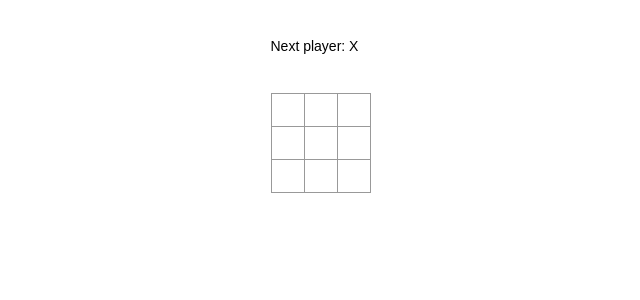
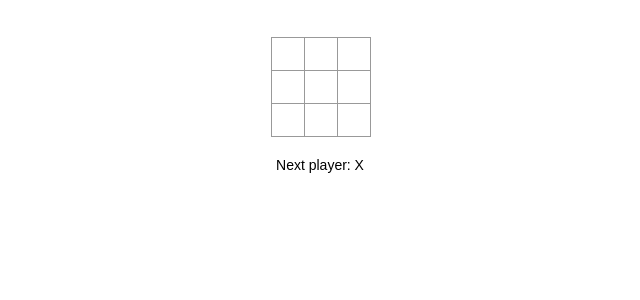
Before and after one commit to jspaaks/tic-tac-toe-react, a React (Create React App) app: page / in a window 1280 px wide. Shown: the top 300 px of the page, without its empty margins (320-960 px from the left). Built offline with nearby package versions, Linux system fonts and the light colour scheme.

Commit message:
removed player prop from Board, made it part of Game

```diff
--- a/src/board.tsx
+++ b/src/board.tsx
@@ -1,25 +1,13 @@
 import React from 'react';
 import { Square } from 'square';
-import { SquaresType, PlayerType } from 'types';
-import { calculateWinner } from 'calculate-winner';
+import { SquaresType } from 'types';
 
 type PropsType = {
     squares: SquaresType;
-    player: PlayerType;
     clickHandler: (i: number) => void;
 };
 
 export const Board = (props: PropsType) => {
-    const winner = calculateWinner(props.squares);
-    const boardIsFull = props.squares.every(square => square === 'X' || square === 'O');
-    let msg;
-    if (winner === 'X' || winner === 'O') {
-        msg = `${winner} wins!`;
-    } else if (boardIsFull) {
-        msg = 'No more moves';
-    } else {
-        msg = `Next player: ${props.player}`;
-    }
     const nCols = 3;
     const rows = [0, 1, 2].map(iRow => {
         const cols = [0, 1, 2].map(iCol => {
@@ -38,10 +26,5 @@ export const Board = (props: PropsType) => {
             </div>
         );
     });
-    return (
-        <div>
-            <div className="status">{msg}</div>
-            {rows}
-        </div>
-    );
+    return <div>{rows}</div>;
 };
--- a/src/game.tsx
+++ b/src/game.tsx
@@ -66,15 +66,25 @@ export class Game extends React.Component<PropsType, StateType> {
                 </li>
             );
         });
+        const winner = calculateWinner(latest.squares);
+        const boardIsFull = latest.squares.every(square => square === 'X' || square === 'O');
+        let msg;
+        if (winner === 'X' || winner === 'O') {
+            msg = `${winner} wins!`;
+        } else if (boardIsFull) {
+            msg = 'No more moves';
+        } else {
+            msg = `Next player: ${latest.player}`;
+        }
         return (
             <div className="game">
                 <div className="game-board">
                     <Board
-                        player={latest.player}
                         squares={latest.squares}
                         clickHandler={(i: number) => this.clickHandler(i)}
                     />
                 </div>
+                <div className="status">{msg}</div>
                 <div className="game-info">
                     <ol style={{ listStyle: 'none' }}>{moves}</ol>
                 </div>
```
